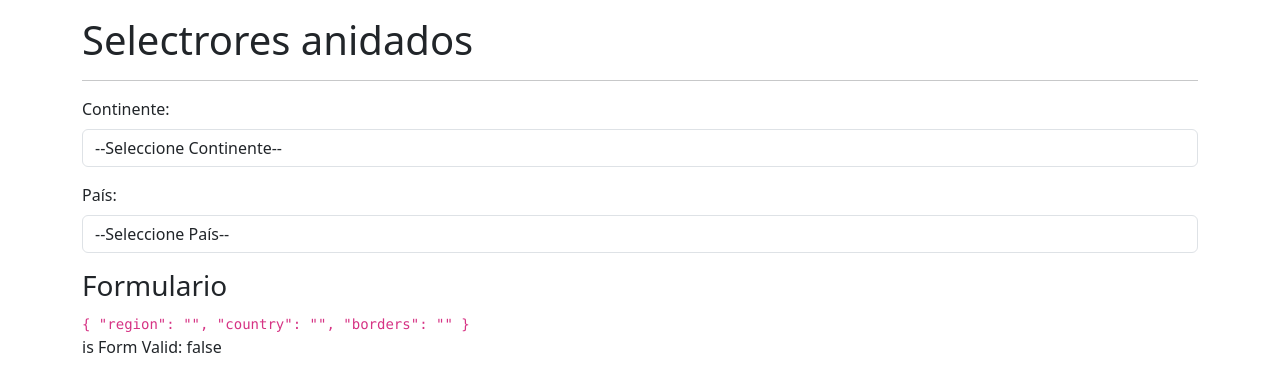
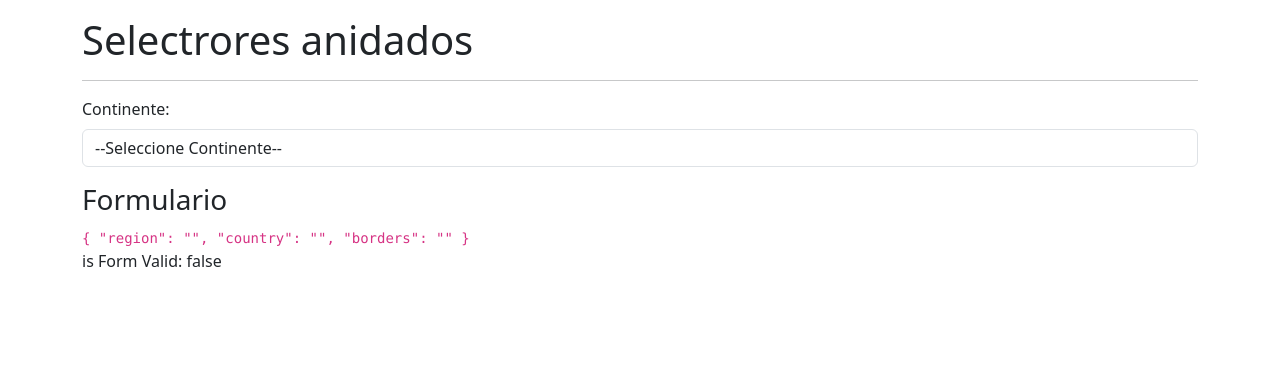
Before and after one commit to theRobert174/NgU-Selectores, an Angular app: page /selector/selector in a window 1280 px wide. Shown: the top 392 px of the page. Built offline with nearby package versions, Linux system fonts and the light colour scheme.

Commit message:
set default value in second selector

```diff
--- a/src/app/countries/pages/selector-page/selector-page.component.html
+++ b/src/app/countries/pages/selector-page/selector-page.component.html
@@ -13,7 +13,7 @@
     </div>
   </div>
 
-  <div class="row mb-3">
+  <div class="row mb-3" *ngIf="countriesByRegion.length > 0">
     <div class="col">
       <label class="form-label">País: </label>
       <select formControlName="country" class="form-control">
--- a/src/app/countries/pages/selector-page/selector-page.component.ts
+++ b/src/app/countries/pages/selector-page/selector-page.component.ts
@@ -2,7 +2,7 @@
 import { FormBuilder, FormGroup, Validators } from '@angular/forms';
 import { CountriesService } from '../../services/countries.service';
 import { Region, SmallCountry } from '../../interfaces/country.interfaces';
-import { switchMap } from 'rxjs';
+import { switchMap, tap } from 'rxjs';
 
 @Component({
   selector: 'app-selector-page',
@@ -32,10 +32,12 @@
 
   onRegionChange(): void {
     this.myForm.get('region')!.valueChanges.pipe(
-      switchMap( region => this.countriesService.getCountriesByRegion(region) )
+      tap( () => this.myForm.get('country')!.setValue('') ),
+      switchMap( (region) => this.countriesService.getCountriesByRegion(region) )
     ).subscribe( countries => {
       countries.sort((a,b) => a.name.localeCompare(b.name));
       this.countriesByRegion = countries;
+
     })
   }
 
```
